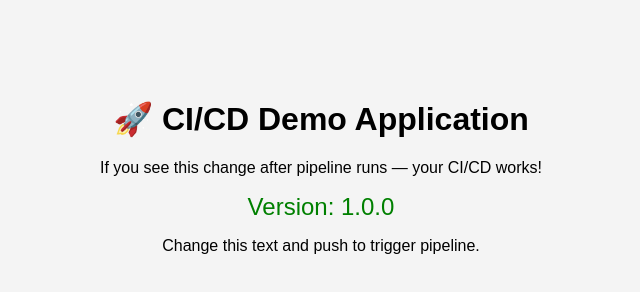
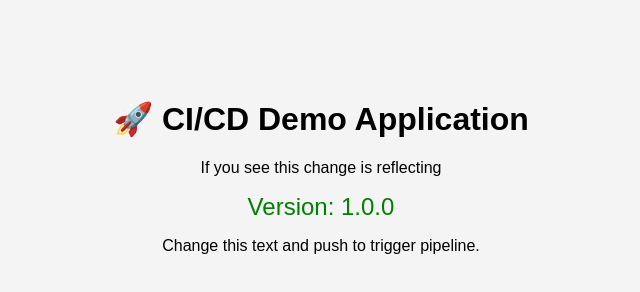
Before and after one commit to rohitnayal/nodejs, a website: page src/public/index.html in a window 1280 px wide. Shown: the whole page, without its empty margins (319-959 px from the left). Drawn offline with Linux system fonts and the light colour scheme.

Commit message:
code update

```diff
--- a/src/public/index.html
+++ b/src/public/index.html
@@ -17,7 +17,7 @@
 </head>
 <body>
     <h1>🚀 CI/CD Demo Application</h1>
-    <p>If you see this change after pipeline runs — your CI/CD works!</p>
+    <p>If you see this change is reflecting</p>
 
     <div class="version">
         Version: 1.0.0
```
Also changed, not shown: 1 other file.
